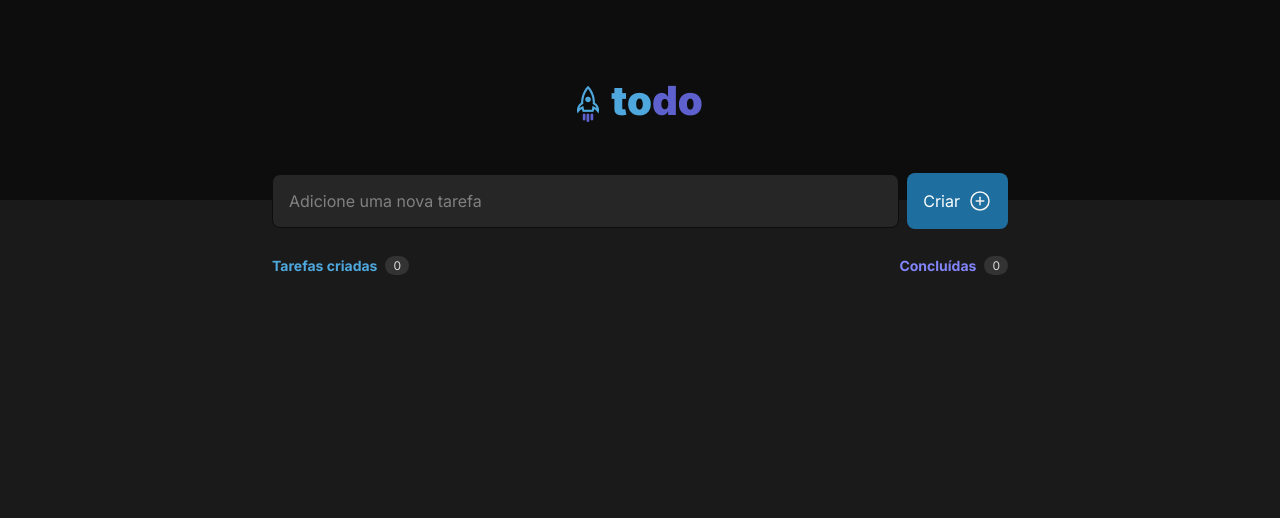
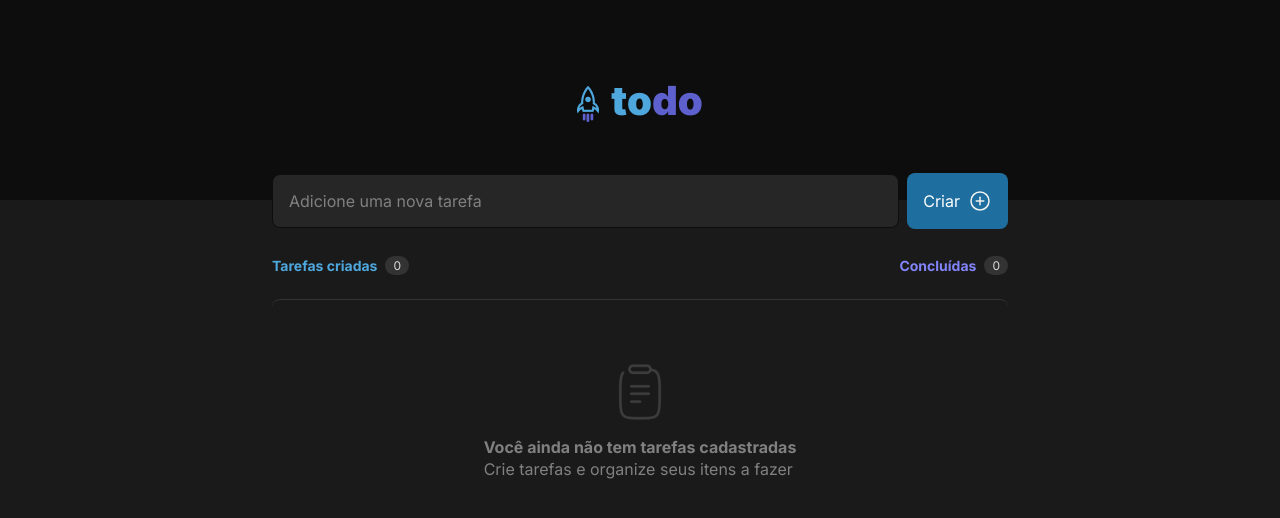
Before and after one commit to ViniciusSouzaDosReis/todo-list, a React (Vite) app in the folder todo-list/: page / in a window 1280 px wide. Shown: the top 518 px of the page. Built offline with nearby package versions, Linux system fonts and the light colour scheme.

Commit message:
Criando nova seção

```diff
--- a/todo-list/src/App.module.css
+++ b/todo-list/src/App.module.css
@@ -16,32 +16,37 @@ main {
   width: 100%;
 }
 
-.taskContainer {
-  /* display: flex; */
+.taskWrapper {
+  display: flex;
+  flex-direction: column;
+  align-items: flex-start;
+  gap: 1.5rem;
+
   width: 100%;
 }
 
-.taskContainerTitleWrapper {
+.taskWrapperTitleWrapper {
   display: flex;
   justify-content: space-between;
+  align-self: stretch;
 }
 
-.taskContainerTitleWrapper strong {
+.taskWrapperTitleWrapper strong {
   font-size: 0.875rem;
 }
 
-.taskContainerTitleWrapper span {
+.taskWrapperTitleWrapper span {
   display: flex;
   justify-content: center;
   align-items: center;
   gap: 0.5rem;
 }
 
-.taskContainerTitleWrapper span:first-child strong {
+.taskWrapperTitleWrapper span:first-child strong {
   color: var(--blue);
 }
 
-.taskContainerTitleWrapper span:last-child strong {
+.taskWrapperTitleWrapper span:last-child strong {
   color: var(--purple);
 }
 
@@ -55,3 +60,28 @@ main {
 
   font-size: 0.75rem;
 }
+
+.empetyContainer {
+  display: flex;
+  flex-direction: column;
+  justify-content: center;
+  align-items: center;
+  align-self: stretch;
+  gap: 1rem;
+
+  padding: 4rem 1.5rem;
+
+  border-radius: 0.5rem;
+  border-top: 1px solid var(--gray-400);
+}
+
+.empetyContainer span {
+  color: var(--gray-300);
+
+  font-size: 1rem;
+  line-height: 140%;
+}
+
+.empetyContainer span p:first-child {
+  font-weight: 700;
+}
--- a/todo-list/src/App.tsx
+++ b/todo-list/src/App.tsx
@@ -1,8 +1,9 @@
 import { PlusCircle } from 'phosphor-react'
 
 import styles from './App.module.css'
+import './global.css'
 
-import './global.css'
+import clipBoard from './assets/Clipboard.png'
 
 import { Header } from './components/Header'
 import { Input } from './components/Input'
@@ -21,8 +22,8 @@ function App() {
             <PlusCircle size={24} color='#F2F2F2' ></PlusCircle>
           </Button>
         </form>
-        <section className={styles.taskContainer}>
-          <span className={styles.taskContainerTitleWrapper}>
+        <section className={styles.taskWrapper}>
+          <span className={styles.taskWrapperTitleWrapper}>
             <span>
               <strong>Tarefas criadas</strong>
               <span className={styles.counter}>
@@ -38,6 +39,13 @@ function App() {
               </span>
             </span>
           </span>
+          <div className={styles.empetyContainer}>
+            <img src={clipBoard} alt="" />
+            <span>
+              <p>Você ainda não tem tarefas cadastradas</p>
+              <p>Crie tarefas e organize seus itens a fazer</p>
+            </span>
+          </div>
         </section>
       </main>
     </>
```
Also changed, not shown: todo-list/src/assets/Clipboard.png (added).
